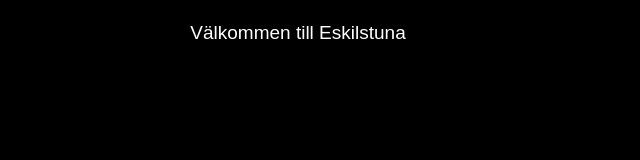
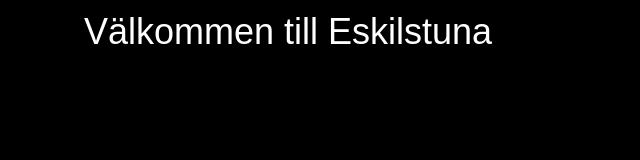
Before and after one commit to RSS-Develop/Develop, a plain HTML site: page index.html in a window 1280 px wide. Shown: the whole page, without its empty margins (0-640 px from the left). Drawn offline with Linux system fonts and the light colour scheme; no server answers.

Commit message:
Update index.html

```diff
--- a/index.html
+++ b/index.html
@@ -10,36 +10,28 @@
             color: white;
             font-family: Arial, sans-serif;
             margin: 0;
-            padding: 0 10px;
+            padding: 0;
             width: 576px;
             height: 64px;
-            display: flex;
-            align-items: center;
-            justify-content: center;
             overflow: hidden;
+            position: relative;
         }
-        #eventContainer {
-            width: 100%;
-            height: 100%;
-            display: flex;
-            align-items: center;
-            justify-content: center;
-        }
-        .event-text {
-            font-size: var(--font-size, 36px); /* Använder beräknad storlek */
+        #eventText {
+            font-size: 36px;
             white-space: nowrap;
-            overflow: hidden;
-            text-overflow: ellipsis;
+            position: absolute;
+            left: 50%;
+            top: 50%;
+            transform: translate(-50%, -50%);
             max-width: 100%;
+            margin: 0;
+            padding: 0;
             line-height: 1;
-            text-align: center;
         }
     </style>
 </head>
 <body>
-    <div id="eventContainer">
-        <div id="eventText" class="event-text">Välkommen till Eskilstuna</div>
-    </div>
+    <div id="eventText">Välkommen till Eskilstuna</div>
 
 <script>
 const RSS_URL = 'https://api.allorigins.win/get?url=' + encodeURIComponent('https://visiteskilstuna.se/rest-api/rssService/getRssFeed?portletId=12.5b899160171ac5273c72ad9f&pageId=2.369be3c31580a19562d1977e');
@@ -52,46 +44,21 @@ const monthMap = {
     "sep": "09", "okt": "10", "nov": "11", "dec": "12"
 };
 
-// Optimal textstorlek baserad på faktisk textlängd
-function calculateOptimalFontSize() {
-    const testElement = document.createElement('div');
-    testElement.className = 'event-text';
-    testElement.style.position = 'absolute';
-    testElement.style.visibility = 'hidden';
-    testElement.textContent = 'W'.repeat(MAX_LENGTH);
-
-    document.body.appendChild(testElement);
-
-    let fontSize = 64;
-    while (testElement.scrollWidth > 576 && fontSize > 12) {
-        fontSize--;
-        testElement.style.fontSize = `${fontSize}px`;
-    }
-
-    document.body.removeChild(testElement);
-    return fontSize;
-}
-
-// Tillämpa font-storlek
-document.documentElement.style.setProperty('--font-size', `${calculateOptimalFontSize()}px`);
-
-// Förbättrad datumhantering
 function formatDate(title) {
     const dateMatch = title.match(/(\d{1,2})\s*([a-zåäö]+)\s*([-–]\s*(\d{1,2})\s*([a-zåäö]+))?/i);
     if (!dateMatch) return '';
 
     const startDay = dateMatch[1].padStart(2, '0');
-    const startMonth = monthMap[dateMatch[2].toLowerCase()] || '00';
+    const startMonth = monthMap[dateMatch[2].toLowerCase()];
 
     if (dateMatch[4] && dateMatch[5]) {
         const endDay = dateMatch[4].padStart(2, '0');
-        const endMonth = monthMap[dateMatch[5].toLowerCase()] || '00';
+        const endMonth = monthMap[dateMatch[5].toLowerCase()];
         return `${startDay}/${startMonth}–${endDay}/${endMonth}`;
     }
     return `${startDay}/${startMonth}`;
 }
 
-// Stabil datahämtning
 async function fetchData() {
     try {
         const response = await fetch(RSS_URL);
@@ -102,20 +69,19 @@ async function fetchData() {
         const xmlDoc = parser.parseFromString(data.contents, "text/xml");
         const items = xmlDoc.querySelectorAll('item');
 
-        const newEvents = [];
+        events = [];
         items.forEach(item => {
-            const title = item.querySelector('title')?.textContent?.trim() || '';
+            let title = item.querySelector('title')?.textContent?.trim() || '';
             const date = formatDate(title);
-            const cleanTitle = title.replace(/^(\d{1,2}\s*[a-zåäö]+\s*([-–]\s*\d{1,2}\s*[a-zåäö]+)?)/i, '').trim();
+            title = title.replace(/^(\d{1,2}\s*[a-zåäö]+\s*([-–]\s*\d{1,2}\s*[a-zåäö]+)?)/i, '').trim();
 
-            if (date && cleanTitle) {
-                const displayText = `${date} ${cleanTitle}`.substring(0, MAX_LENGTH).trim();
-                newEvents.push(displayText);
+            if (date) {
+                const fullText = `${date} ${title}`.substring(0, MAX_LENGTH);
+                events.push(fullText);
             }
         });
 
-        if (newEvents.length > 0) {
-            events = newEvents;
+        if (events.length > 0) {
             currentEventIndex = 0;
             updateDisplay();
         }
@@ -139,7 +105,7 @@ function showWelcomeMessage() {
     document.getElementById('eventText').textContent = 'Välkommen till Eskilstuna';
 }
 
-// Initialisering
+// Initial uppdatering och regelbunden uppdatering
 fetchData();
 setInterval(fetchData, 300000); // Uppdatera var 5:e minut
 setInterval(updateDisplay, 10000); // Byt text var 10:e sekund
```
